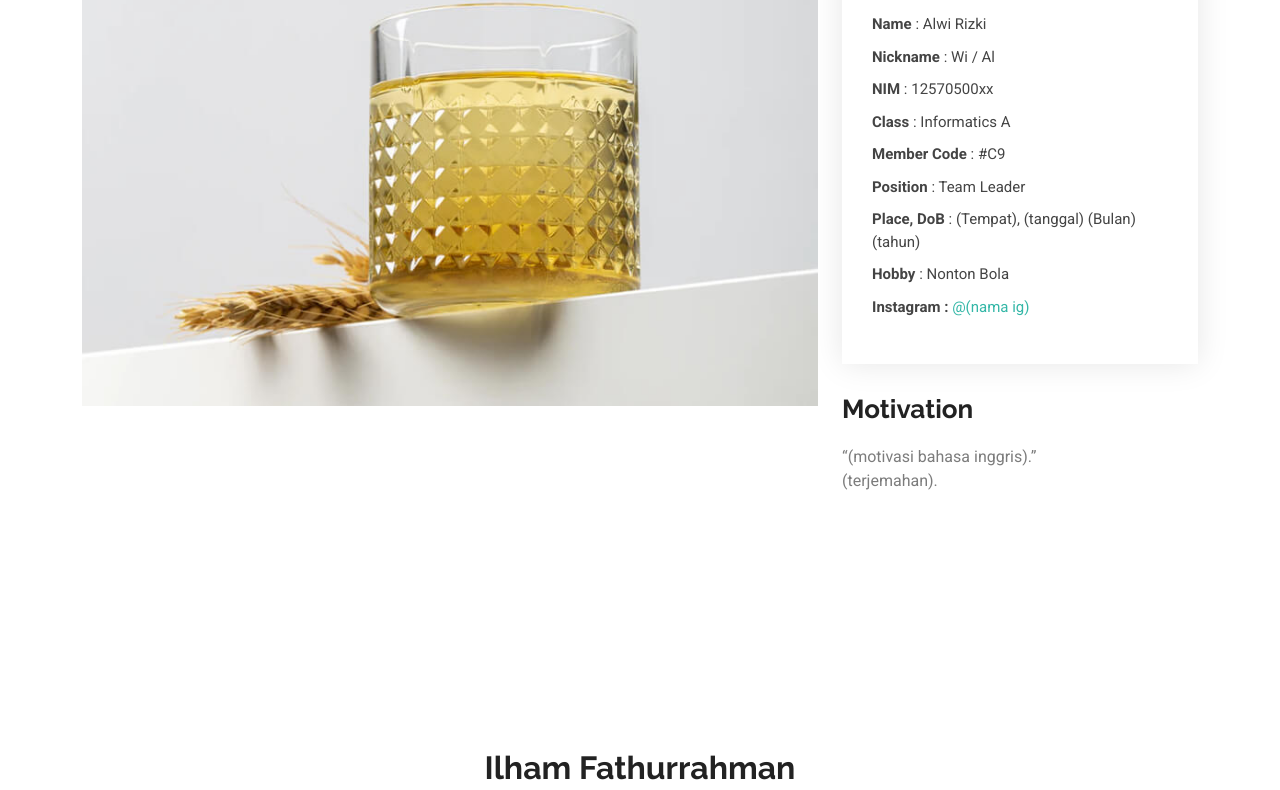
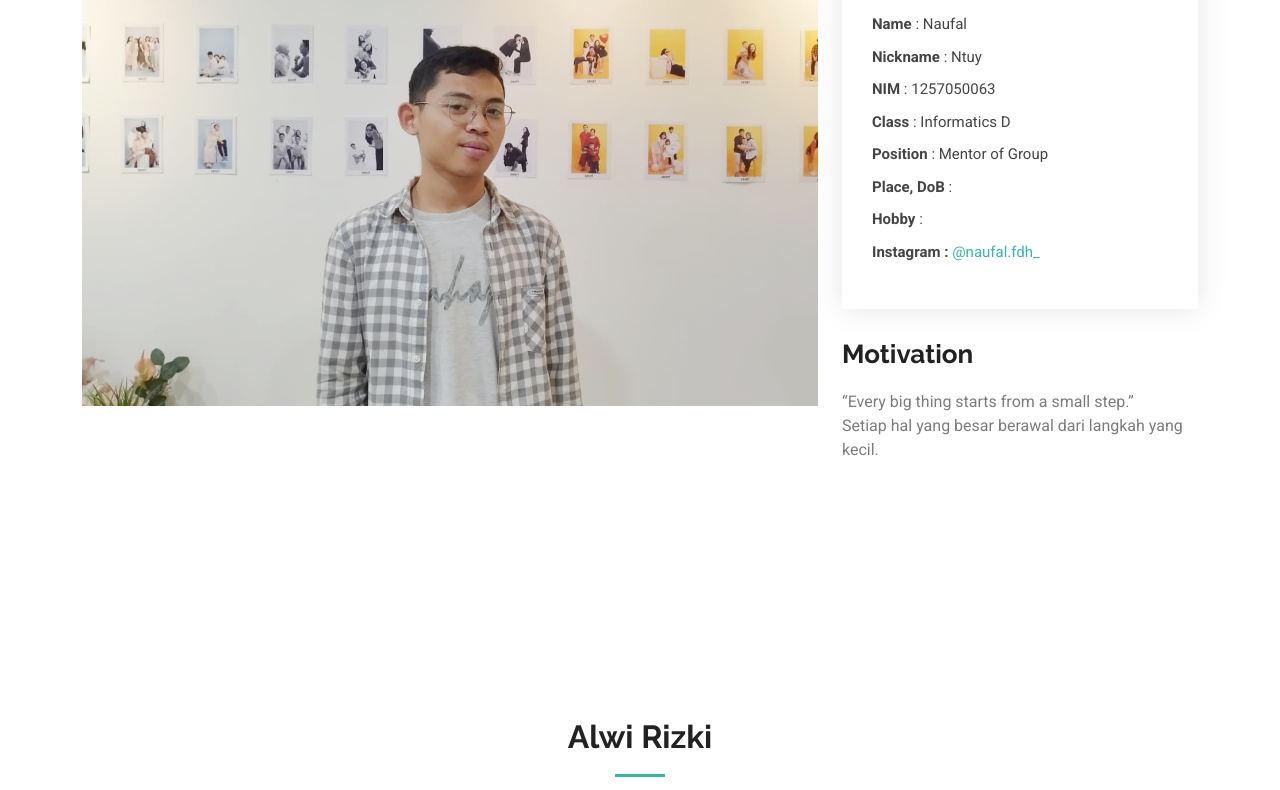
Before and after one commit to dimassp/PyExperience-Monitor-2025-Python, a plain HTML site: page members.html in a window 1280 px wide. Shown: the part 375-1165 px from the top of the page. Drawn offline with Linux system fonts and the light colour scheme.

Commit message:
Add Kang Naufal

```diff
--- a/members.html
+++ b/members.html
@@ -60,6 +60,60 @@
 
       <div class="container section-title" data-aos="fade-up">
 
+        <h2>Kang Naufal</h2>
+        <p>Mentor of Group</p>
+      </div><!-- End Section Title -->
+
+      <div class="container" data-aos="fade-up" data-aos-delay="100">
+        <div class="row gy-4">
+          <div class="col-lg-8">
+            <div class="portfolio-details-slider swiper init-swiper">
+              <div class="swiper-wrapper align-items-center">
+
+                <div class="swiper-slide">
+                  <img src="assets/img/profile/profileIf.jpg" alt="">
+                </div>
+              </div>
+            </div>
+          </div>
+
+          <div class="col-lg-4">
+            <div class="portfolio-info" data-aos="fade-up" data-aos-delay="200">
+              <h3>Member Information</h3>
+              <ul>
+                <li><strong>Name </strong>: Naufal</li>
+                <li><strong>Nickname </strong>: Ntuy</li>
+                <li><strong>NIM </strong>: 1257050063</li>
+                <li><strong>Class </strong>: Informatics D</li>
+                <li><strong>Position </strong>: Mentor of Group</li>
+                <li><strong>Place, DoB </strong>: </li>
+                <li><strong>Hobby </strong>: </li>
+                <li><strong>Instagram :</strong>
+                  <a href="https://www.instagram.com/naufal.fdh_/" target="_blank">@naufal.fdh_</a>
+                </li>
+              </ul>
+            </div>
+
+            <div class="portfolio-description" data-aos="fade-up" data-aos-delay="300">
+              <h2>Motivation</h2>
+              <p>“Every big thing starts from a small step.”<br>
+                Setiap hal yang besar berawal dari langkah yang kecil.
+              </p>
+            </div>
+          </div>
+        </div>
+      </div>
+    </section><!-- /Portfolio Details Section -->
+
+      <!-- Portfolio Details Section -->
+    <section id="portfolio-details" class="portfolio-details section">
+
+
+
+      <!-- Section Title -->
+
+      <div class="container section-title" data-aos="fade-up">
+        <section id ="nama1"></section>
         <h2>Alwi Rizki</h2>
         <p>Team Leader</p>
       </div><!-- End Section Title -->
```
Also changed, not shown: index.html (+28 -0 lines), portofolio.html (+2 -2 lines).
